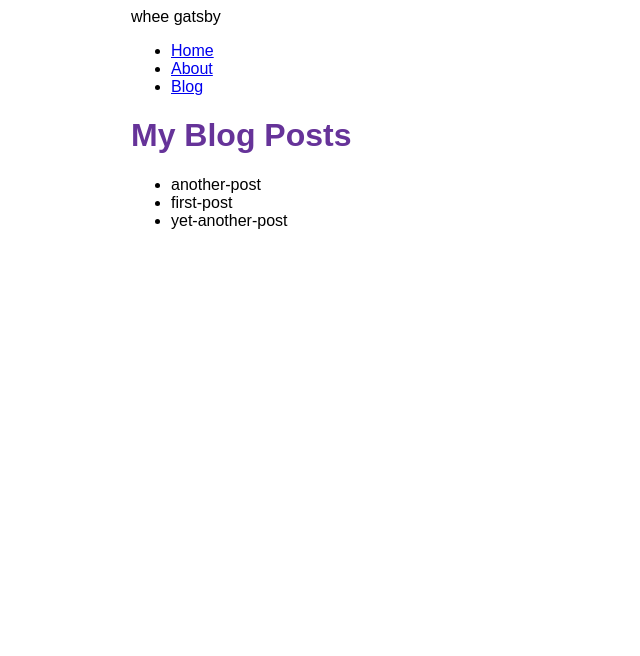
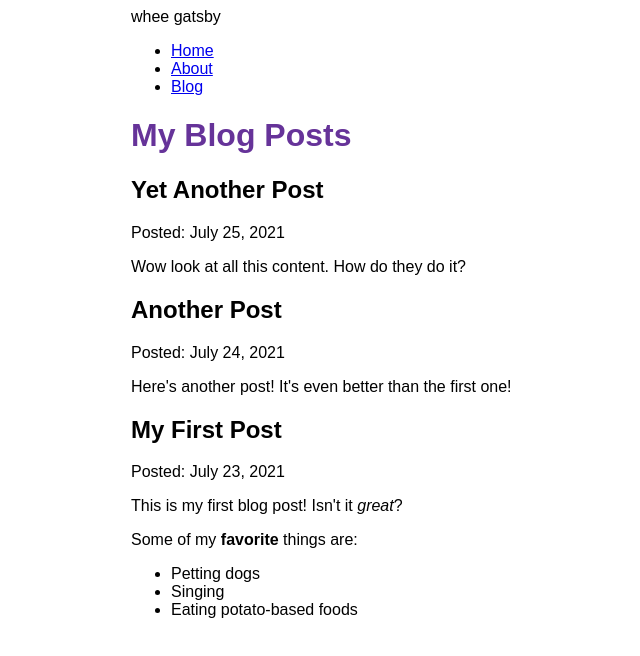
Before and after one commit to the-amber-joy/trying-gatsby, a Gatsby site: page /blog in a window 1280 px wide. Shown: the whole page, without its empty margins (259-899 px from the left). Built offline with nearby package versions, Linux system fonts and the light colour scheme; Gatsby itself is replaced by a stand-in of ours.

Commit message:
Finished Gatsby Tutorial Part 5

```diff
--- a/blog/another-post.mdx
+++ b/blog/another-post.mdx
@@ -0,0 +1,6 @@
+---
+title: "Another Post"
+date: "2021-07-24"
+---
+
+Here's another post! It's even better than the first one!
--- a/blog/first-post.mdx
+++ b/blog/first-post.mdx
@@ -0,0 +1,12 @@
+---
+title: "My First Post"
+date: "2021-07-23"
+---
+
+This is my first blog post! Isn't it *great*?
+
+Some of my **favorite** things are:
+
+* Petting dogs
+* Singing
+* Eating potato-based foods
--- a/blog/yet-another-post.mdx
+++ b/blog/yet-another-post.mdx
@@ -0,0 +1,6 @@
+---
+title: "Yet Another Post"
+date: "2021-07-25"
+---
+
+Wow look at all this content. How do they do it?
--- a/gatsby-config.js
+++ b/gatsby-config.js
@@ -12,6 +12,7 @@
         name: `blog`,
         path: `${__dirname}/blog`
       }
-    }
+    },
+    "gatsby-plugin-mdx",
   ]
 };
--- a/package.json
+++ b/package.json
@@ -15,8 +15,11 @@
     "clean": "gatsby clean"
   },
   "dependencies": {
+    "@mdx-js/mdx": "^1.6.22",
+    "@mdx-js/react": "^1.6.22",
     "gatsby": "^4.4.0",
     "gatsby-plugin-image": "^2.4.0",
+    "gatsby-plugin-mdx": "^3.4.0",
     "gatsby-plugin-sharp": "^4.4.0",
     "gatsby-source-filesystem": "^4.4.0",
     "react": "^17.0.1",
--- a/src/pages/blog.js
+++ b/src/pages/blog.js
@@ -1,24 +1,32 @@
 import * as React from "react";
 import { graphql } from "gatsby";
+import { MDXRenderer } from "gatsby-plugin-mdx";
 import Layout from "../components/layout";
 
 const BlogPage = ({ data }) => {
   return (
     <Layout pageTitle="My Blog Posts">
-      <ul>
-        {data.allFile.nodes.map(node => (
-          <li key={node.name}>{node.name}</li>
-        ))}
-      </ul>
+      {data.allMdx.nodes.map(node => (
+        <article key={node.id}>
+          <h2>{node.frontmatter.title}</h2>
+          <p>Posted: {node.frontmatter.date}</p>
+          <MDXRenderer>{node.body}</MDXRenderer>
+        </article>
+      ))}
     </Layout>
   );
 };
 
 export const query = graphql`
   query {
-    allFile {
+    allMdx(sort: { fields: frontmatter___date, order: DESC }) {
       nodes {
-        name
+        frontmatter {
+          title
+          date(formatString: "MMMM DD, YYYY")
+        }
+        id
+        body
       }
     }
   }
```
Also changed, not shown: 1 other file.
